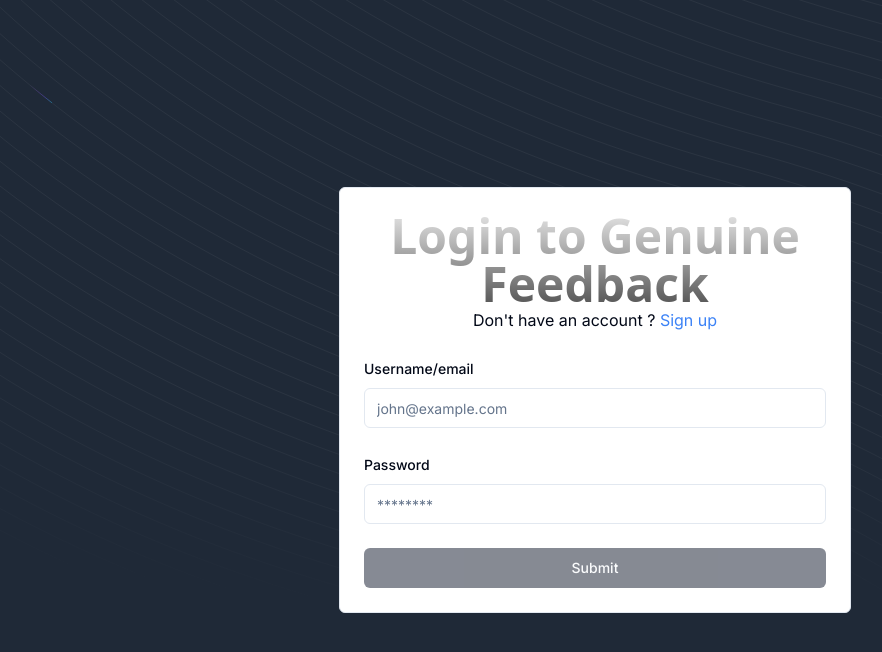
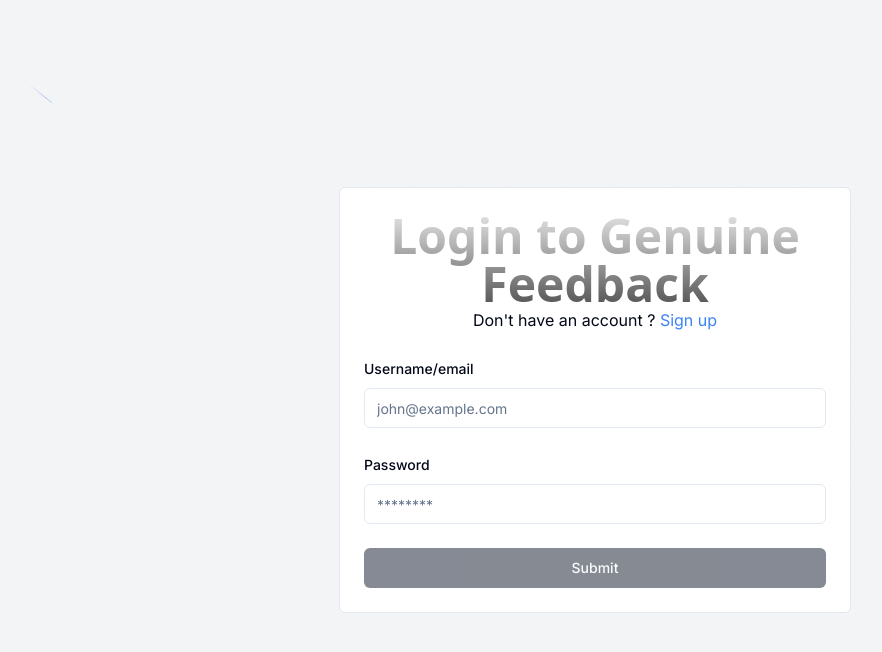
Before and after one commit to mohammad-1105/genuine-feedback, a Next.js app: page /sign-in in a window 1280 px wide. Shown: the top 652 px of the page, without its empty margins (45-927 px from the left). Built offline with nearby package versions, Linux system fonts and the light colour scheme.

Commit message:
few changes in theme

```diff
--- a/src/app/(auth)/sign-in/page.tsx
+++ b/src/app/(auth)/sign-in/page.tsx
@@ -88,8 +88,8 @@ export default function SignInPage() {
 
 
   return (
-    <div className="bg-gray-800 min-h-screen w-full p-5 flex justify-center items-center">
-      <div className="w-full max-w-[32rem] border rounded-md p-6 bg-white z-50">
+    <div className="bg-gray-100 dark:bg-inherit min-h-screen w-full p-5 flex justify-center items-center">
+      <div className="w-full max-w-[32rem] border rounded-md p-6 bg-white dark:bg-inherit z-50">
         <header className="mb-6">
           <h1 className="relative z-10 text-4xl md:text-5xl bg-clip-text text-transparent bg-gradient-to-b from-neutral-200 to-neutral-600  text-center font-sans font-bold">
             Login to Genuine Feedback
--- a/src/app/(auth)/sign-up/page.tsx
+++ b/src/app/(auth)/sign-up/page.tsx
@@ -104,8 +104,8 @@ export default function SingUpPage() {
   };
 
   return (
-    <div className="bg-gray-800 min-h-screen w-full p-5 flex justify-center items-center">
-      <div className="w-full max-w-[32rem] border rounded-md p-6 bg-white z-50">
+    <div className="bg-gray-100 dark:bg-inherit min-h-screen w-full p-5 flex justify-center items-center">
+      <div className="w-full max-w-[32rem] border rounded-md p-6 bg-white dark:bg-inherit z-50">
         <header className="mb-6">
           <h1 className="relative z-10 text-4xl md:text-5xl bg-clip-text text-transparent bg-gradient-to-b from-neutral-200 to-neutral-600  text-center font-sans font-bold">
             Join Genuine Feedback
```
